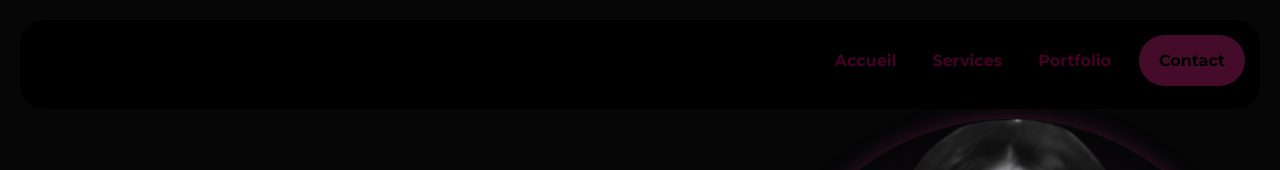
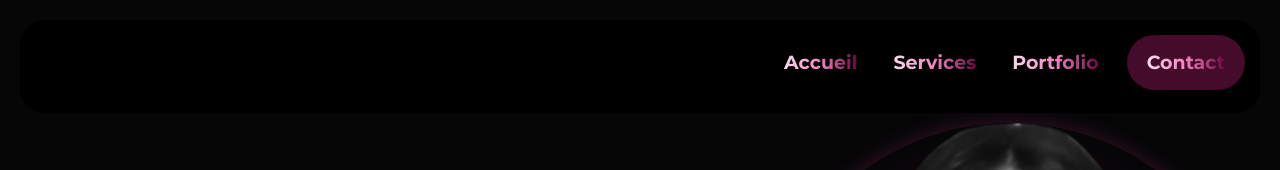
Before and after one commit to refka-jebali/Portfolio, a plain HTML site: page index.html in a window 1280 px wide. Shown: the top 170 px of the page. Drawn offline with Linux system fonts and the light colour scheme; a web font is replaced by a local one.

Commit message:
modifications du portfolio

```diff
--- a/menu.js
+++ b/menu.js
@@ -4,7 +4,7 @@ Les backticks (`) permettent d’écrire sur plusieurs lignes (template literals
 const menuHTML = `
 <nav id="navigation">
   <ul class="menu">
-    <li class="menuitem"><a href="accueil.html">Accueil</a></li>
+    <li class="menuitem"><a href="index.html">Accueil</a></li>
     <li class="menuitem"><a href="apropos.html">Services</a></li>
     <li class="menuitem"><a href="portfolio.html">Portfolio</a></li>
     <li class="menuitem cta"><a href="contact.html">Contact</a></li>
--- a/projets.css
+++ b/projets.css
@@ -29,7 +29,13 @@ body{
 .menuitem { padding: 1em .5em; }
 .menuitem a{
  text-decoration: none;/*sert à enlever la décoration par défaut du texte, notamment les soulignements.*/
- color: #420125;
+ background: linear-gradient(to right, #f5dae9, #f583c2, #69063d);
+  -webkit-background-clip: text;
+  -webkit-text-fill-color: transparent;
+  background-clip: text; /* Pour compatibilité éventuelle */
+  color: transparent;
+  margin-bottom: 20px;
+  font-size: 19px;
  transition: transform 0.3s ease, box-shadow 0.3s ease;
 }
 a:hover {
```
Also changed, not shown: index.html (renamed from accueil.html).
